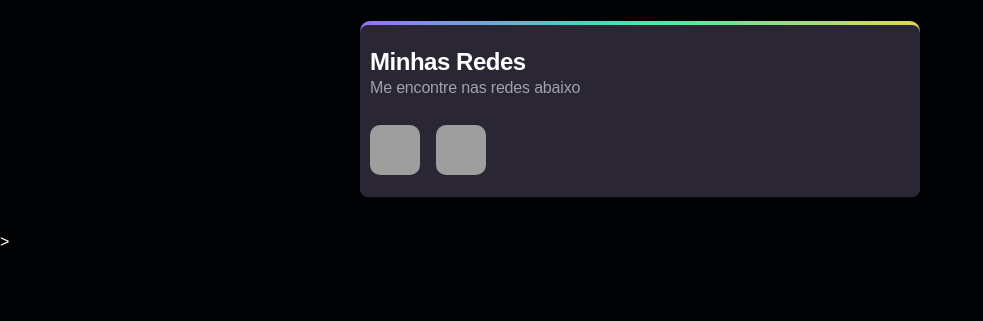
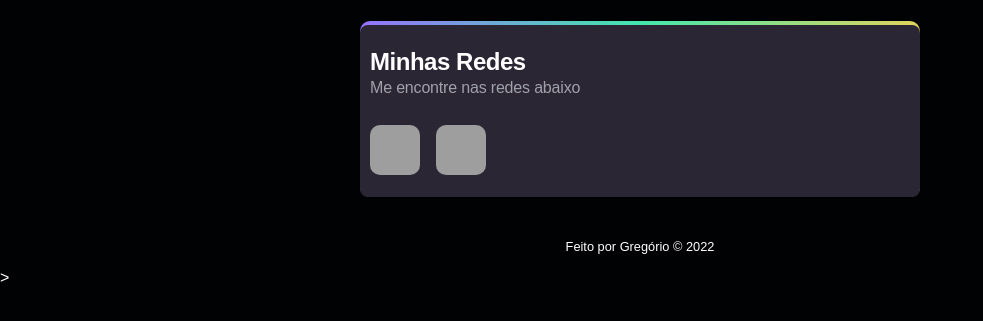
Before and after one commit to GregorioMHBezerra/GregorioMHBezerra.github.io, a plain HTML site: page index.html in a window 1280 px wide. Shown: the part 846-1167 px from the top of the page, without its empty margins (0-983 px from the left). Drawn offline with Linux system fonts and the light colour scheme; grey boxes are pictures that could not be loaded.

Commit message:
Adiciona link interno para foto

```diff
--- a/css/estilo.css
+++ b/css/estilo.css
@@ -128,6 +128,19 @@ section p{
     color: var(--cor0);
 }
 
+footer{
+    background-color: var(--cor5);
+    color: white;
+    text-align: center;
+    font-size: 0.8em;
+    padding: 5px;
+}
+
+footer a{
+    color: white;
+    text-decoration: none;
+}
+
 div#div_apresentacao img{
     max-width: 50px;
     min-width: 50px;
--- a/index.html
+++ b/index.html
@@ -10,7 +10,7 @@
 <body>
     <header>
         <div>
-            <img src="https://github.com/GregorioMHBezerra.png" alt="Avatar do GitHub com foto de Gregório Bezerra olhando para a esquerda">
+            <img src="https://github.com/GregorioMHBezerra.png" alt="Avatar do GitHub com foto de Gregório Bezerra olhando para a esquerda" id="minha-foto">
         </div>
     </header>
     <main>
@@ -123,7 +123,9 @@
 
     </main>
     <footer>
-
+        <p>
+            Feito por <a href="#minha-foto">Gregório</a> © 2022
+        </p>
     </footer>
 </body>
 </html>
@@ -133,6 +135,5 @@
 
 <!--
 Uma lista de habilidades que você possui, com destaque para aquela de que você mais se orgulha;
-Um link interno para a sua foto;
 Um índice com links internos para as diferentes seções do seu portfólio.
 -->>
```
